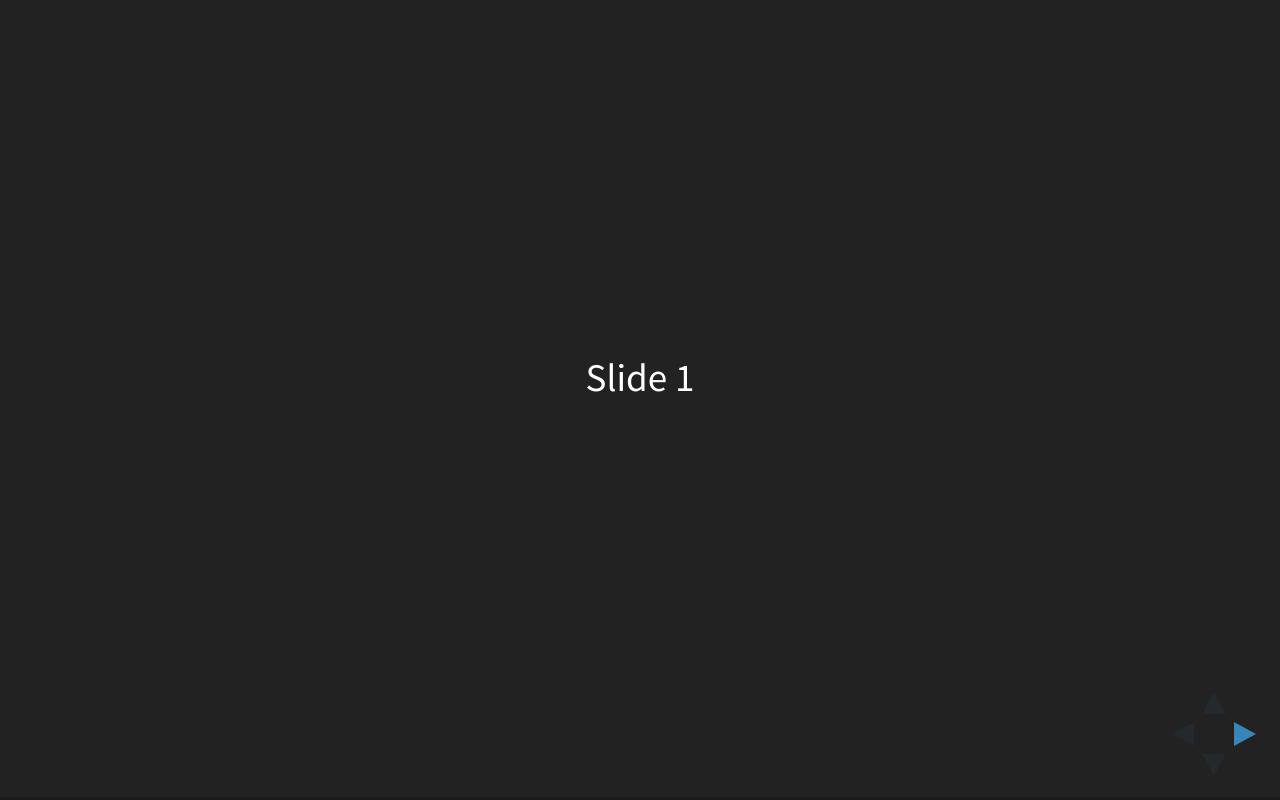
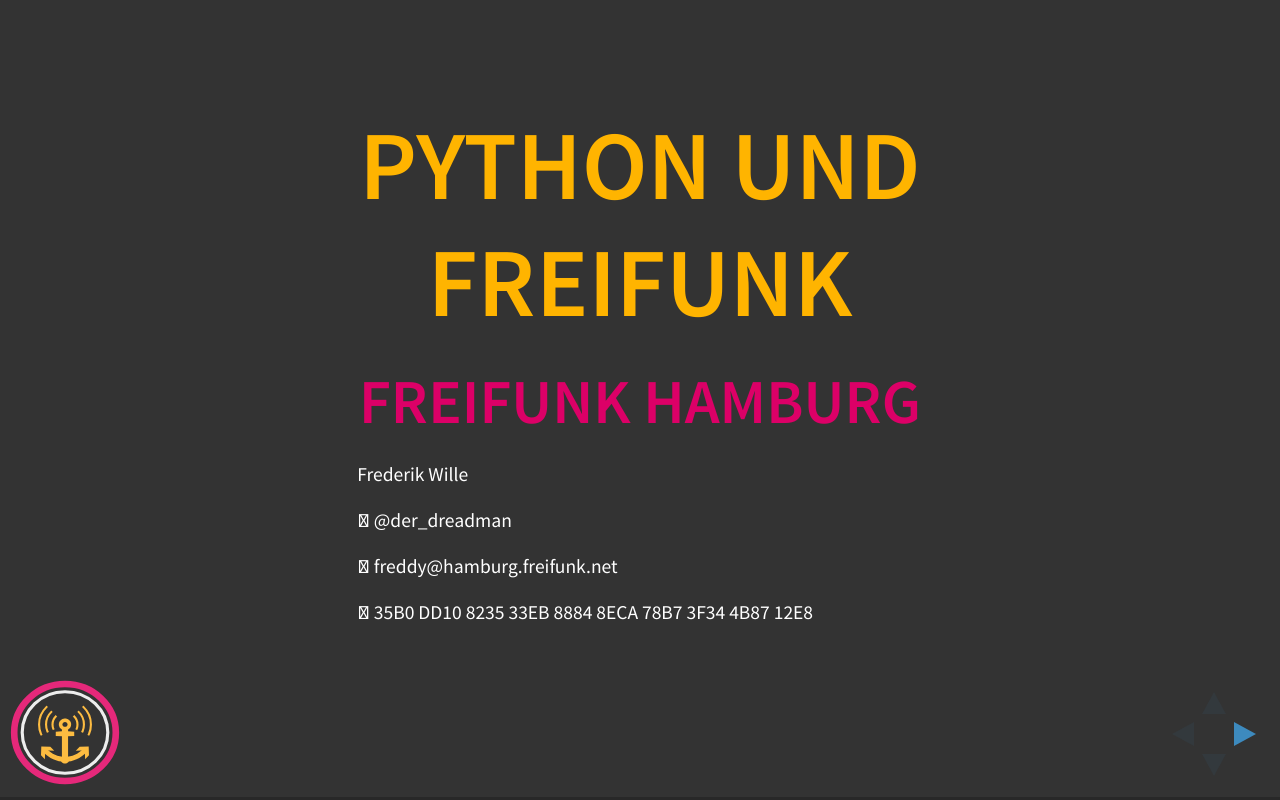
Before and after one commit to 3wille/FFHH-Vortrag-PyUnconf16, a website: page index.html in a window 1280 px wide. Drawn offline with Linux system fonts and the light colour scheme; no server answers.

Commit message:
theming and start page

```diff
--- /dev/null
+++ b/css/theme/source/freifunk.scss
@@ -0,0 +1,92 @@
+/**
+ * Black theme for reveal.js. This is the opposite of the 'white' theme.
+ *
+ * By Hakim El Hattab, http://hakim.se
+ */
+
+
+// Default mixins and settings -----------------
+@import "../template/mixins";
+@import "../template/settings";
+// ---------------------------------------------
+
+
+// Include theme-specific fonts
+@import url(../../lib/font/source-sans-pro/source-sans-pro.css);
+
+$ffgelb: #ffb400;
+$ffmagenta: #dc0067;
+$ffblau: #009ee0;
+$ffgraydarker: #333333;
+
+// Override theme settings (see ../template/settings.scss)
+// $backgroundColor: #EDEDED;
+$backgroundColor: $ffgraydarker;
+
+$mainColor: #fff;
+$headingColor: $ffgelb;
+
+$mainFontSize: 38px;
+$mainFont: 'Source Sans Pro', Helvetica, sans-serif;
+$headingFont: 'Source Sans Pro', Helvetica, sans-serif;
+$headingTextShadow: none;
+$headingLetterSpacing: normal;
+$headingTextTransform: uppercase;
+$headingFontWeight: 600;
+$linkColor: #42affa;
+$linkColorHover: lighten( $linkColor, 15% );
+$selectionBackgroundColor: lighten( $linkColor, 25% );
+
+$heading1Size: 2.5em;
+$heading2Size: 1.6em;
+$heading3Size: 1.3em;
+$heading4Size: 1.0em;
+
+section.has-light-background {
+	&, h1, h2, h3, h4, h5, h6 {
+		color: #222;
+	}
+}
+.footer {
+	position: fixed;
+	height: 110px;
+	width: 100%;
+	left: 10px;
+	bottom: 10px;
+}
+.footer img {
+	width: 110px;
+}
+.footer .contact {
+	position: fixed;
+	left: 150px;
+	bottom: 10px;
+	height: 135px;
+	width: 80%;
+	text-align: left;
+	color: #fff;
+	font-size: 0.5em;
+}
+.reveal .starting h2{
+	color: $ffmagenta;
+}
+.reveal .starting .contact {
+	position: relative;
+	// bottom: 0px;
+	left: 205px;
+	text-align: left;
+	color: #fff;
+	font-size: 0.5em;
+}
+
+.reveal .starting .contact::before {
+	content: "";
+	height: 160px;
+}
+.reveal ul {
+
+}
+
+// Theme template ------------------------------
+@import "../template/theme";
+// ---------------------------------------------
--- a/index.html
+++ b/index.html
@@ -7,11 +7,11 @@
 		<title>reveal.js</title>
 
 		<link rel="stylesheet" href="css/reveal.css">
-		<link rel="stylesheet" href="css/theme/black.css">
+		<link rel="stylesheet" href="css/theme/freifunk.css">
 
 		<!-- Theme used for syntax highlighting of code -->
 		<link rel="stylesheet" href="lib/css/zenburn.css">
-
+		<link rel="stylesheet" href="https://maxcdn.bootstrapcdn.com/font-awesome/4.6.3/css/font-awesome.min.css">
 		<!-- Printing and PDF exports -->
 		<script>
 			var link = document.createElement( 'link' );
@@ -24,9 +24,28 @@
 	<body>
 		<div class="reveal">
 			<div class="slides">
-				<section>Slide 1</section>
-				<section>Slide 2</section>
+				<section class="starting">
+					<h1>Python und Freifunk</h1>
+					<h2>Freifunk Hamburg</h2>
+					<div class="contact">
+						<p>Frederik Wille</p>
+						<p><span class="fa fa-twitter"/> @der_dreadman</p>
+						<p><span class="fa fa-envelope"/> freddy@hamburg.freifunk.net</p>
+						<p><span class="fa fa-lock"> 35B0 DD10 8235 33EB 8884 8ECA 78B7 3F34 4B87 12E8</p>
+					</div>
+				</section>
+				<section data-markdown="slides.md"
+                    data-separator="^\n\n\n"
+                    data-separator-vertical="^\n\n"
+                    data-separator-notes="^Note:"
+                    data-charset="iso-8859-15">
+                </section>
 			</div>
+
+			<span class="footer">
+				<img alt="logo" src="images/ffhh_anker.svg">
+
+			</span>
 		</div>
 
 		<script src="lib/js/head.min.js"></script>
```
Also changed, not shown: css/theme/freifunk.css (added), images/ffhh_anker.svg (added).
